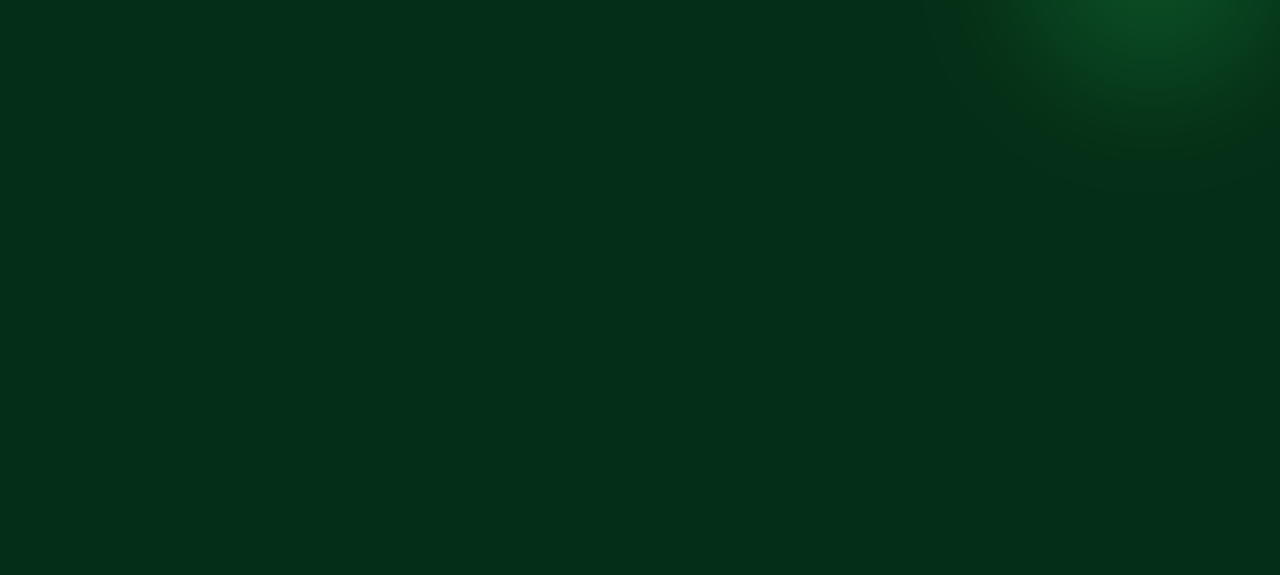
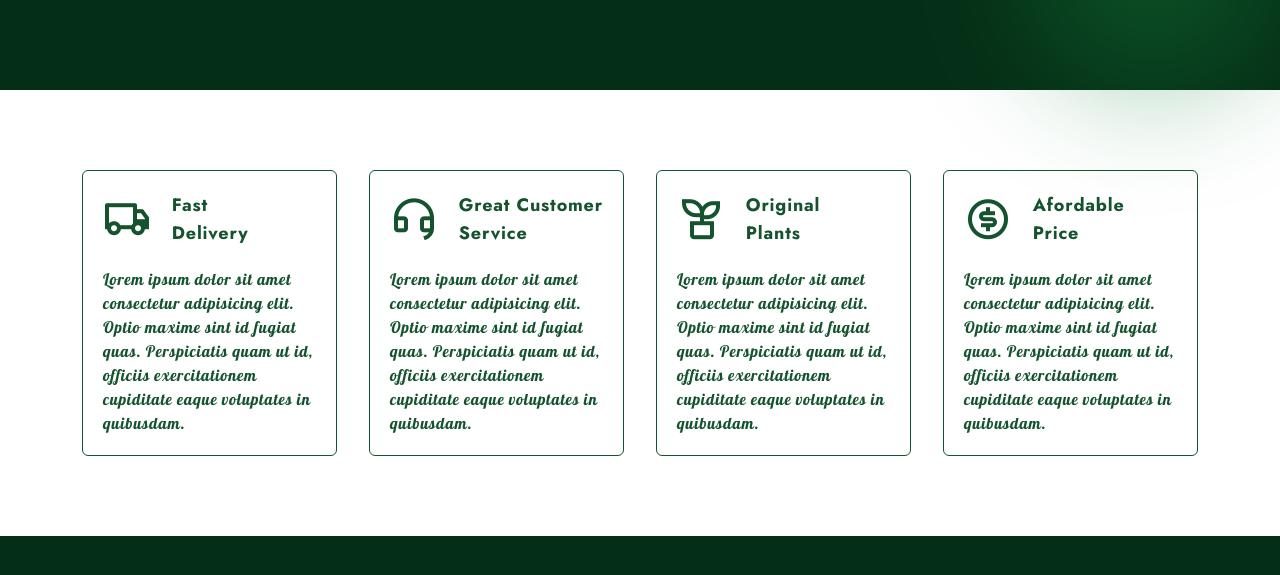
Before and after one commit to Elmoustafi-22/greenglow, a website: page index.html in a window 1280 px wide. Shown: the part 597-1172 px from the top of the page. Before the commit the page ends 911 px from the top, so only its background shows below. Drawn offline with nearby package versions, Linux system fonts and the light colour scheme.

Commit message:
Services section created

```diff
--- a/index.html
+++ b/index.html
@@ -134,8 +134,69 @@
         </section>
 
         <!--~~~~~~~~~~~~~~~~~~Services~~~~~~~~~~~~~~~~~~~~~~-->
-        <div>
-
+        <div class="bg-white text-green-900 py-20">
+            <div class="container w-full grid grid-cols-1 gap-8 md:grid-cols-2 lg:grid-cols-3 xl:grid-cols-4">
+                <!--card 1-->
+                <div class="border border-green-900 p-5 cursor-pointer space-y-5
+                    rounded-md hover:shadow-2xl hover:translate-y-1 duration-300">
+                    <div class="flex items-center gap-5">
+                        <i class="ri-truck-line text-3xl md:text-4xl xl:text-5xl"></i>
+                        <p class="md:text-lg font-bold">
+                            Fast <br>
+                            Delivery
+                        </p>
+                    </div>
+                    <p class="font-Lobster">
+                        Lorem ipsum dolor sit amet consectetur adipisicing elit. Optio maxime sint id fugiat quas.
+                        Perspiciatis quam ut id, officiis exercitationem cupiditate eaque voluptates in quibusdam.
+                    </p>
+                </div>
+                <!--card 2-->
+                <div class="border border-green-900 p-5 cursor-pointer space-y-5
+                                    rounded-md hover:shadow-2xl hover:translate-y-1 duration-300">
+                    <div class="flex items-center gap-5">
+                        <i class="ri-customer-service-line text-3xl md:text-4xl xl:text-5xl"></i>
+                        <p class="md:text-lg font-bold">
+                            Great Customer <br>
+                            Service
+                        </p>
+                    </div>
+                    <p class="font-Lobster">
+                        Lorem ipsum dolor sit amet consectetur adipisicing elit. Optio maxime sint id fugiat quas.
+                        Perspiciatis quam ut id, officiis exercitationem cupiditate eaque voluptates in quibusdam.
+                    </p>
+                </div>
+                <!--card 3-->
+                <div class="border border-green-900 p-5 cursor-pointer space-y-5
+                    rounded-md hover:shadow-2xl hover:translate-y-1 duration-300">
+                    <div class="flex items-center gap-5">
+                        <i class="ri-plant-line text-3xl md:text-4xl xl:text-5xl"></i>
+                        <p class="md:text-lg font-bold">
+                            Original <br>
+                            Plants
+                        </p>
+                    </div>
+                    <p class="font-Lobster">
+                        Lorem ipsum dolor sit amet consectetur adipisicing elit. Optio maxime sint id fugiat quas.
+                        Perspiciatis quam ut id, officiis exercitationem cupiditate eaque voluptates in quibusdam.
+                    </p>
+                </div>
+                <!--card 4-->
+                <div class="border border-green-900 p-5 cursor-pointer space-y-5
+                                    rounded-md hover:shadow-2xl hover:translate-y-1 duration-300">
+                    <div class="flex items-center gap-5">
+                        <i class="ri-money-dollar-circle-line text-3xl md:text-4xl xl:text-5xl"></i>
+                        <p class="md:text-lg font-bold">
+                            Afordable <br>
+                            Price
+                        </p>
+                    </div>
+                    <p class="font-Lobster">
+                        Lorem ipsum dolor sit amet consectetur adipisicing elit. Optio maxime sint id fugiat quas.
+                        Perspiciatis quam ut id, officiis exercitationem cupiditate eaque voluptates in quibusdam.
+                    </p>
+                </div>
+            </div>
         </div>
 
         <!--~~~~~~~~~~~~~~~~~~About us~~~~~~~~~~~~~~~~~~~~~~-->
```
Also changed, not shown: output.css.
